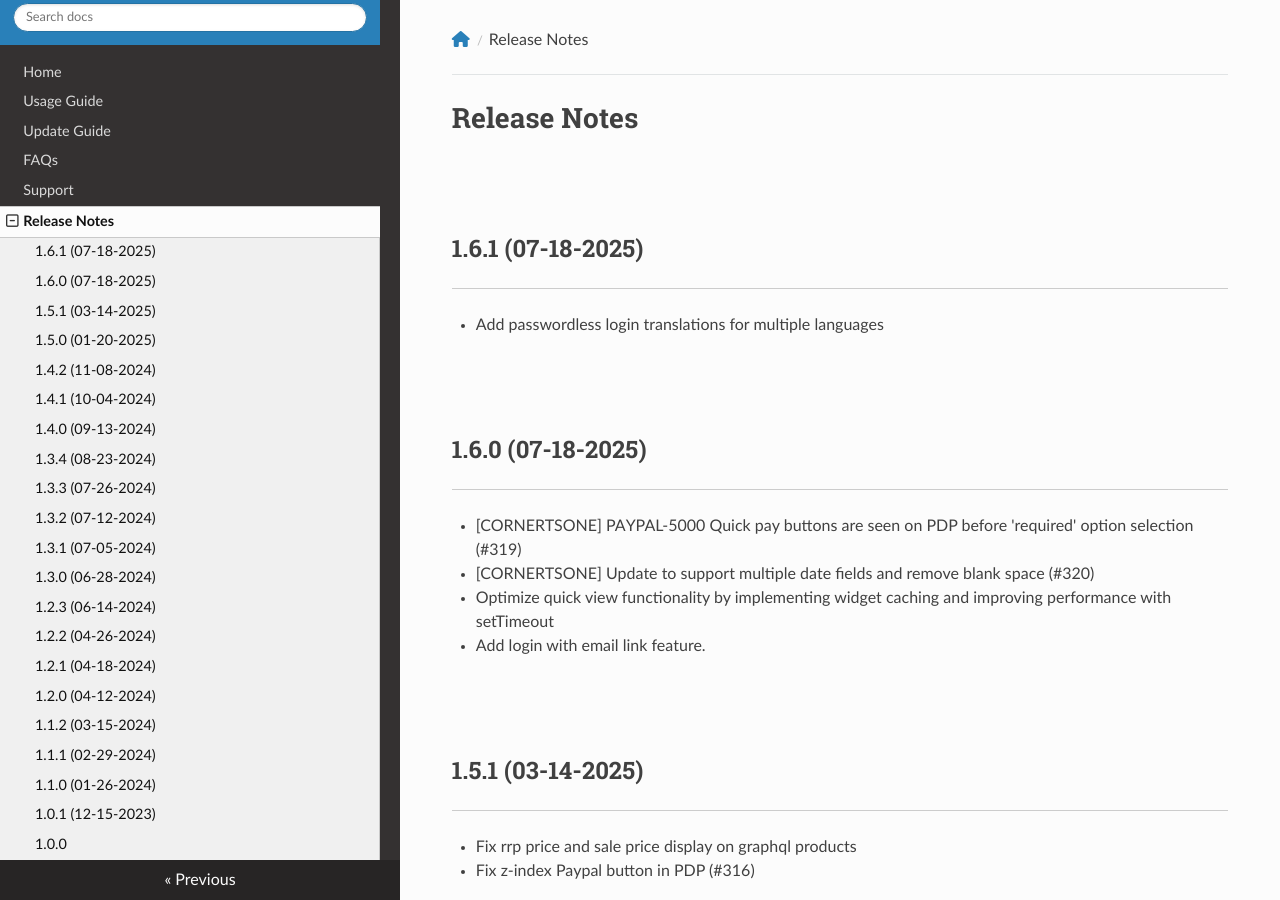
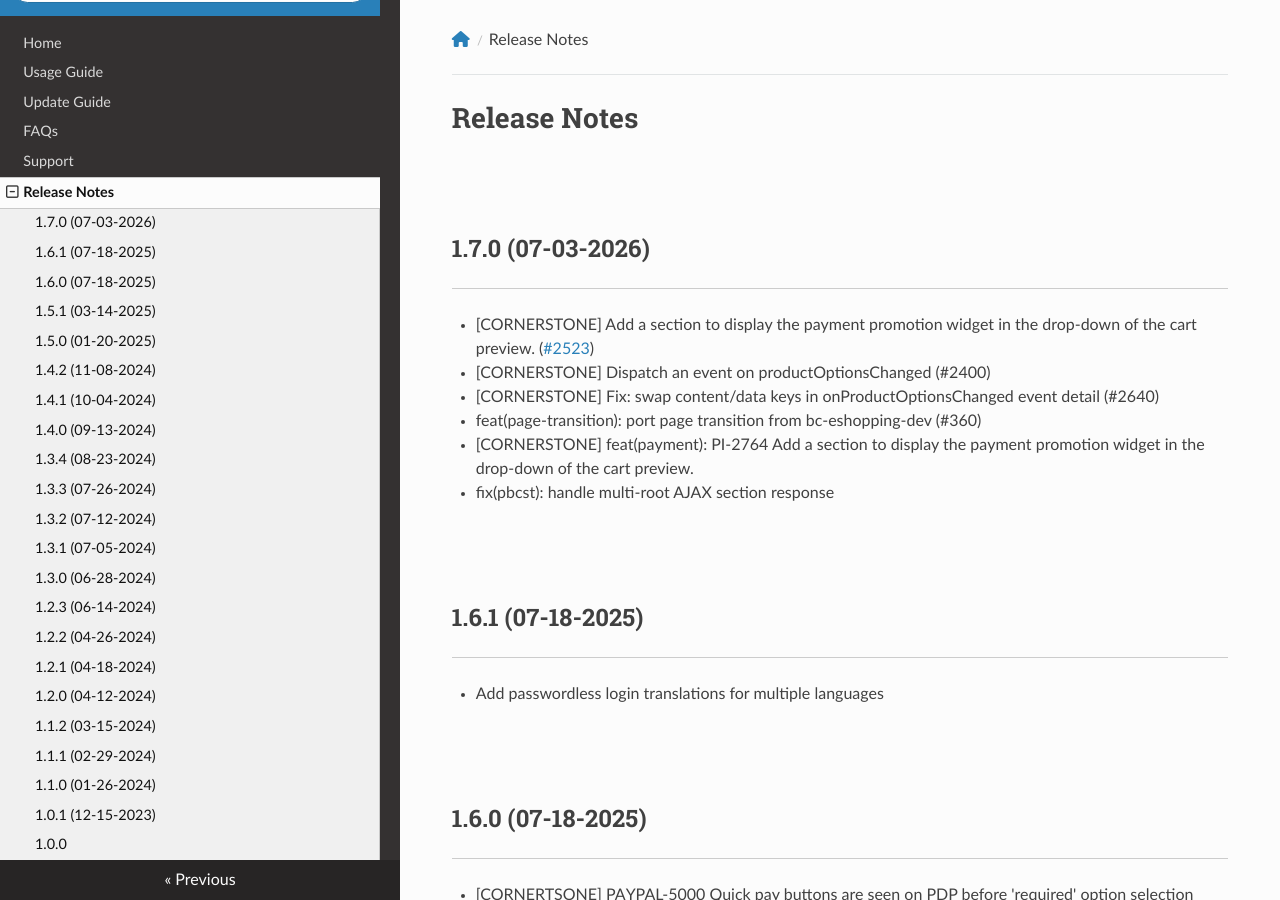
Before and after one commit to allcommerce/bc-kitchenary-docs, an MkDocs documentation site: the page built from docs/changelog.md, in a window 1280 px wide and 900 px high. Built offline with MkDocs 1.6.1, drawn with Linux system fonts in a browser that asks for light colours; nearby versions of some CDN libraries; comment, search, counter and statistics services are not loaded.

Commit message:
Update changelog for version 1.7.0, adding new features including payment promotion widget in cart preview, product options event dispatch, and multi-root AJAX response handling.

```diff
--- a/docs/changelog.md
+++ b/docs/changelog.md
@@ -1,4 +1,12 @@
 # Release Notes
+
+## 1.7.0 (07-03-2026)
+- [CORNERSTONE] Add a section to display the payment promotion widget in the drop-down of the cart preview. ([#2523](https://github.com/bigcommerce/cornerstone/pull/2523))
+- [CORNERSTONE] Dispatch an event on productOptionsChanged (#2400)
+- [CORNERSTONE] Fix: swap content/data keys in onProductOptionsChanged event detail (#2640)
+- feat(page-transition): port page transition from bc-eshopping-dev (#360)
+- [CORNERSTONE] feat(payment): PI-2764 Add a section to display the payment promotion widget in the drop-down of the cart preview.
+- fix(pbcst): handle multi-root AJAX section response
 
 ## 1.6.1 (07-18-2025)
 - Add passwordless login translations for multiple languages
```
